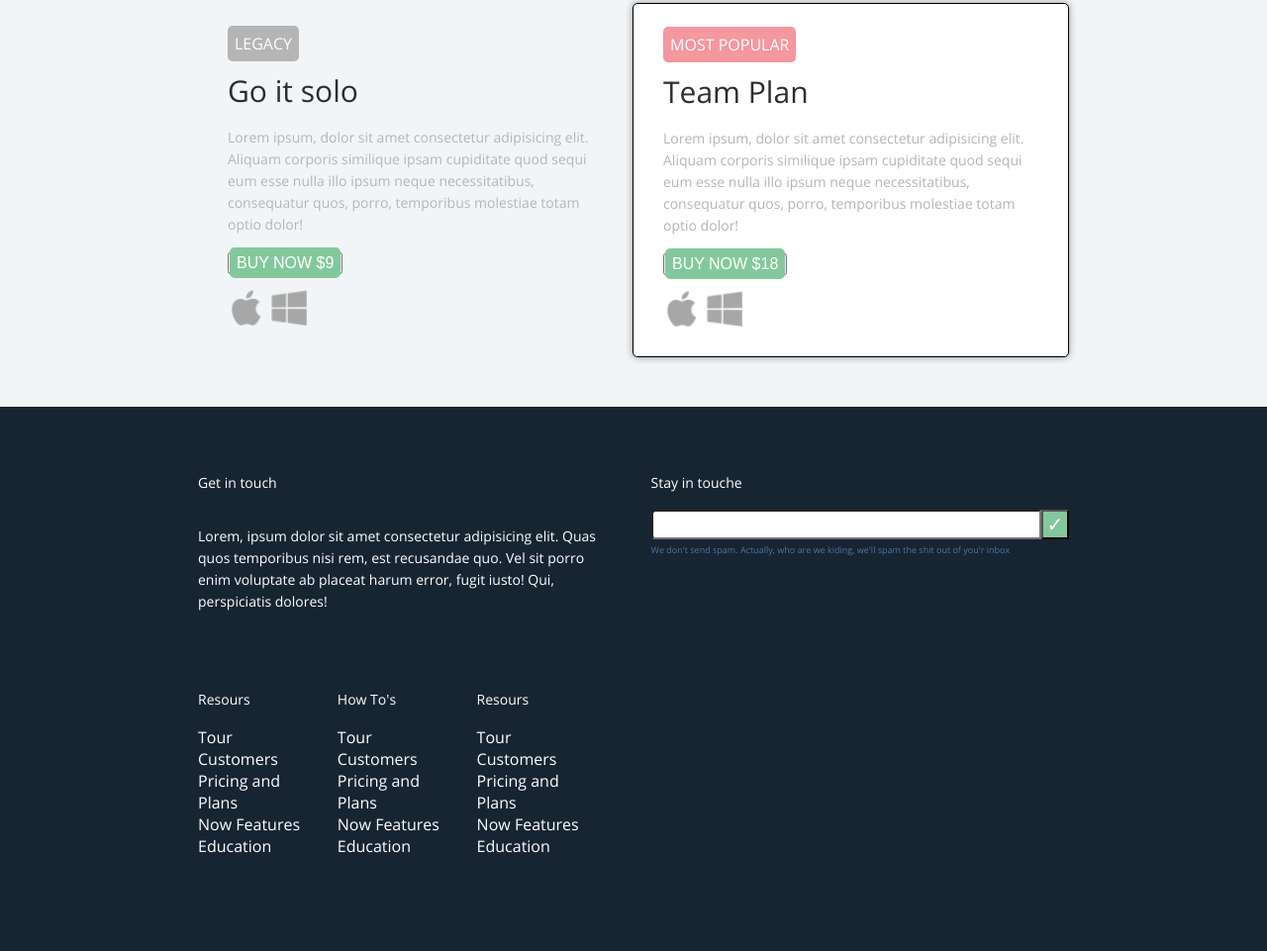
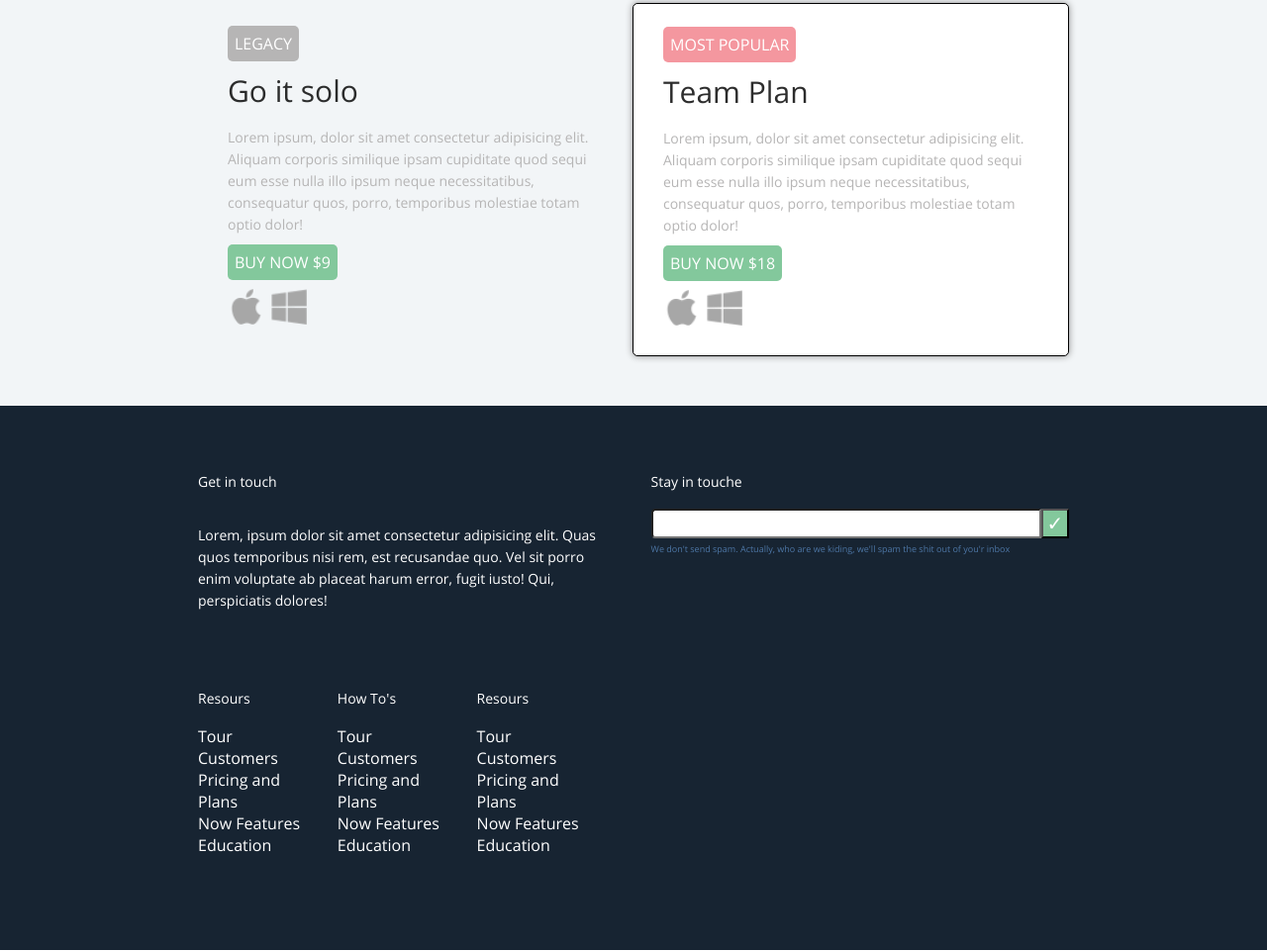
Before and after one commit to My-VO/P3_C2_Interface_statique_adaptable, a plain HTML site: page index.html in a window 1280 px wide. Shown: the part 3583-4544 px from the top of the page at 99% size. Drawn offline with Linux system fonts and the light colour scheme.

Commit message:
supprime le button line 135, 147

```diff
--- a/index.html
+++ b/index.html
@@ -132,7 +132,7 @@
                 <h5 class="text-black p-1-0">Go it solo</h5>
                 <p class="text-gris-clair">Lorem ipsum, dolor sit amet consectetur adipisicing elit. Aliquam corporis similique ipsam cupiditate quod sequi eum esse nulla illo ipsum neque necessitatibus, consequatur quos, porro, temporibus molestiae totam optio dolor!</p>
                 <div class="p-1-0">
-                    <a class="non-textdecoration" href="#"><button><span class="p-7px vert text-white">BUY NOW $9</span></button></a>
+                    <a class="non-textdecoration" href="#"><span class="p-7px vert text-white">BUY NOW $9</span></a>
                 </div>
                 <div class="icons">
                     <img class="icon" src="assets/icons/APPLE_icon.png" alt="apple icons">
@@ -144,7 +144,7 @@
                 <h5 class="text-black p-1-0">Team Plan</h5>
                 <p class="text-gris-clair">Lorem ipsum, dolor sit amet consectetur adipisicing elit. Aliquam corporis similique ipsam cupiditate quod sequi eum esse nulla illo ipsum neque necessitatibus, consequatur quos, porro, temporibus molestiae totam optio dolor!</p>
                 <div class="p-1-0">
-                    <a class="non-textdecoration" href="#"><button><span class="p-7px vert text-white">BUY NOW $18</span></button></a>
+                    <a class="non-textdecoration" href="#"><span class="p-7px vert text-white">BUY NOW $18</span></a>
                 </div>
                 <div class="icons">
                     <img class="icon" src="assets/icons/APPLE_icon.png" alt="apple icons">
```
